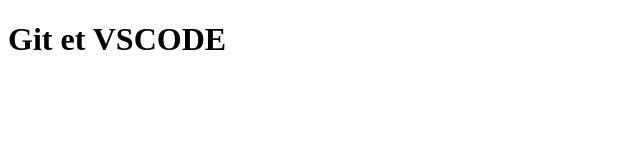
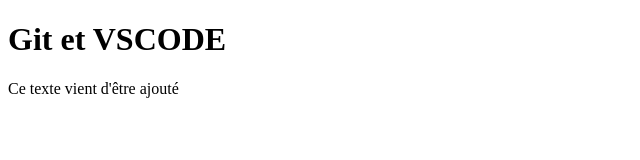
Before and after one commit to ThomasBDC/VSCodeFullCoachingGit, a plain HTML site: page index.html in a window 1280 px wide. Shown: the whole page, without its empty margins (0-640 px from the left). Drawn offline with Linux system fonts and the light colour scheme.

Commit message:
Ajout du paragraphe dans la page web

```diff
--- a/index.html
+++ b/index.html
@@ -8,5 +8,7 @@
 </head>
 <body>
     <h1>Git et VSCODE</h1>
+
+    <p>Ce texte vient d'être ajouté</p>
 </body>
 </html>
```
